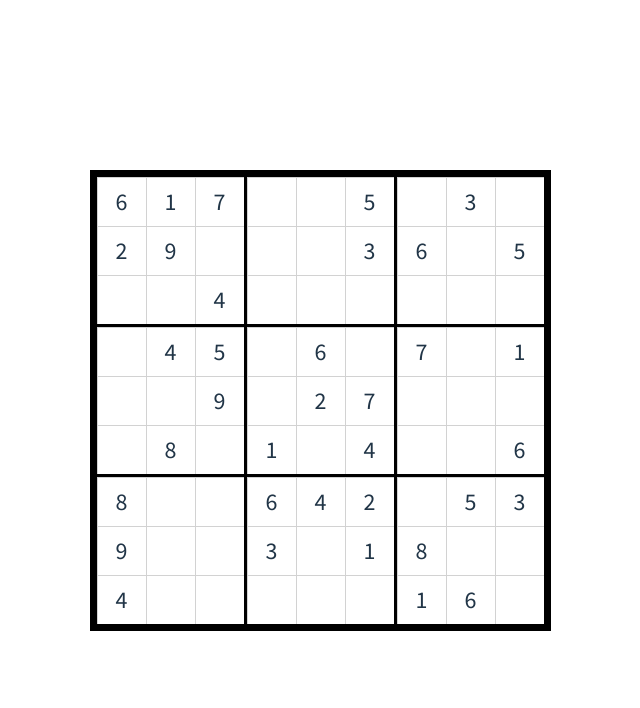
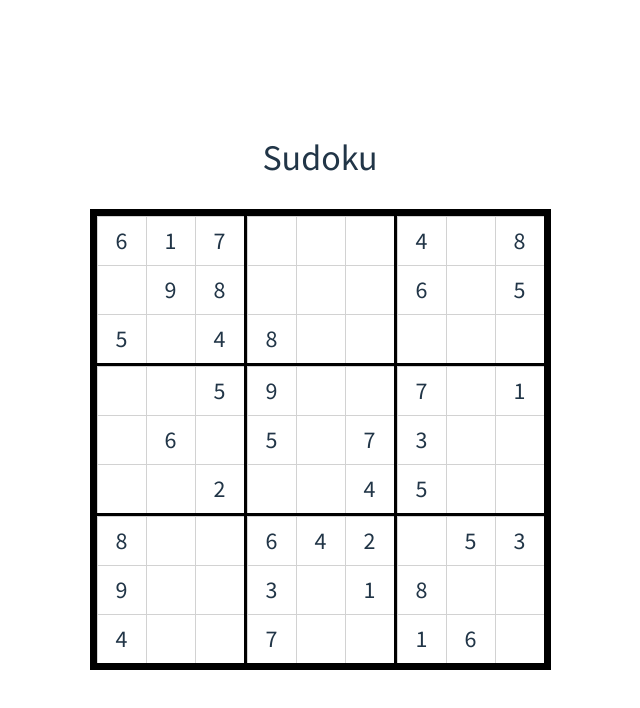
Before and after one commit to me-vaisakhr/sudoku, a React (Vite) app: page / in a window 1280 px wide. Shown: the top 708 px of the page, without its empty margins (320-960 px from the left). Built offline with nearby package versions, Linux system fonts and the light colour scheme; a web font is replaced by a local one.

Commit message:
added sudoku gameplay and bugfixes

```diff
--- a/src/App.css
+++ b/src/App.css
@@ -2,7 +2,6 @@
   max-width: 1280px;
   margin: 0 auto;
   padding: 0;
-  text-align: center;
 }
 
 * {
@@ -12,3 +11,32 @@
   font-family: 'Montserrat', sans-serif;
   font-family: 'Source Sans Pro', sans-serif;
 }
+
+.App {
+  width: 100%;
+  display: flex;
+  flex-direction: column;
+  justify-content: center;
+  align-items: center;
+  gap: 24px;
+}
+
+.title {
+  font-size: 36px;
+  font-weight: bold;
+}
+
+button,
+button:focus,
+button:hover {
+  border-color: black !important;
+  margin: 0 16px;
+}
+
+@media (prefers-color-scheme: dark) {
+  button,
+  button:focus,
+  button:hover {
+    border-color: white !important;
+  }
+}
--- a/src/App.tsx
+++ b/src/App.tsx
@@ -1,18 +1,68 @@
-import { useEffect } from "react";
+import { useEffect, useState } from "react";
 import "./App.css";
 import useSudoku from "./hooks/useSudoku";
 import Sudoku from "./components/Sudoku";
+import { flattenDeep, isEqual } from "lodash";
 
 function App() {
-  const { board, generateSudoku } = useSudoku();
+  const { board, solution, generateSudoku } = useSudoku();
+
+  const [userSolution, setSolution] = useState<number[][]>([]);
+  const [enableCheckOption, setCheckOption] = useState<boolean>(false);
+  const [hasErrors, setHasErrorStatus] = useState<boolean>(false);
+  const [isCorrectSolution, setCorrectSolutionStatus] =
+    useState<boolean>(false);
 
   useEffect(() => {
+    setCheckOption(false);
+    setCorrectSolutionStatus(false);
+    setHasErrorStatus(false);
     generateSudoku();
   }, []);
 
+  const handleSudokuComplete = (currentBoard: number[][]) => {
+    setSolution(currentBoard);
+    setCheckOption(true);
+  };
+
+  const handleVerify = () => {
+    if (!userSolution.length) return;
+    const isCorrectSoluton = isEqual(
+      flattenDeep([...solution]),
+      flattenDeep([...userSolution])
+    );
+
+    if (!isCorrectSoluton) setHasErrorStatus(true);
+    else setCorrectSolutionStatus(true);
+  };
+  const handleRetry = () => {
+    setCheckOption(false);
+    setCorrectSolutionStatus(false);
+    setHasErrorStatus(false);
+    generateSudoku();
+  };
+
+
   return (
     <main className="App">
-      <Sudoku board={board} />
+      <h2 className="title">Sudoku</h2>
+      <Sudoku
+        board={board}
+        solution={solution}
+        showErrors={hasErrors}
+        onSudokuBoardCompleted={handleSudokuComplete}
+      />
+      {enableCheckOption && !hasErrors && !isCorrectSolution && (
+        <button onClick={handleVerify}>Verify your solution?</button>
+      )}
+
+      {isCorrectSolution && (
+        <button onClick={handleRetry}>🎉 Yay!! Correct Solution. Try again?</button>
+      )}
+
+      {hasErrors && (
+        <button onClick={handleRetry}>😔 Oops!!! Incorrect Solution! Try with another board?</button>
+      )}
     </main>
   );
 }
--- a/src/components/Grid/index.css
+++ b/src/components/BoardItem/index.css
@@ -35,6 +35,12 @@
     font-size: 24px;
 }
 
+.error {
+    background-color: #ff0000ab;
+    color: white;
+    border-color: #ff0000ab !important;
+}
+
 @media only screen and (max-width: 900px) {
     .grid-item {
         width: 10px;
--- a/src/components/Grid/index.tsx
+++ b/src/components/BoardItem/index.tsx
@@ -5,16 +5,16 @@ import React, {
   PropsWithChildren,
   useState,
 } from "react";
-import { BoardItem } from "../../model/sudoku";
+import { BoardItem as BoardProps } from "../../model/sudoku";
 import "./index.css";
 
-interface GridProps extends BoardItem {
+interface BoardItemProps extends BoardProps {
   row: number;
   column: number;
   onEdit?: (value: number, row: number, column: number) => void;
 }
 
-const Grid: FC<PropsWithChildren<GridProps>> = ({
+const BoardItem: FC<PropsWithChildren<BoardItemProps>> = ({
   row,
   column,
   value,
@@ -23,8 +23,10 @@ const Grid: FC<PropsWithChildren<GridProps>> = ({
   onEdit,
 }) => {
   const [editEnabled, setEditable] = useState<boolean>(false);
-  const [editedValue, setEditedValue] = useState<number>(-1);
+  const [editedValue, setEditedValue] = useState<number>(0);
+
   const handleEditField = () => {
+    if (isError) return;
     if (!isEditable) return;
     setEditable(true);
   };
@@ -33,13 +35,13 @@ const Grid: FC<PropsWithChildren<GridProps>> = ({
     setEditable(false);
   };
 
-  const handleBlur = () => {
+  const handleOutOfFocus = () => {
     if (!isEditable) return;
-    if (editedValue === -1) return;
+    const newValue = editedValue === 0 ? value : editedValue;
+    handleRemoveEdit();
+    setEditedValue(0);
 
-    handleRemoveEdit();
-    onEdit?.(editedValue, row, column);
-    setEditedValue(-1);
+    onEdit?.(newValue, row, column);
   };
 
   const handleEditValueChange = (e: ChangeEvent<HTMLInputElement>) => {
@@ -51,7 +53,7 @@ const Grid: FC<PropsWithChildren<GridProps>> = ({
     <div
       className={`grid-item ${isEditable && !editEnabled && "editable"} ${
         editEnabled && "editable-enabled"
-      }`}
+      } ${isError && "error"}`}
       onClick={handleEditField}
     >
       {editEnabled ? (
@@ -60,8 +62,13 @@ const Grid: FC<PropsWithChildren<GridProps>> = ({
           type="number"
           maxLength={1}
           onChange={handleEditValueChange}
-          onBlur={handleBlur}
-          pattern="[0-9]"
+          onBlur={handleOutOfFocus}
+          onKeyDown={(e) => {
+            if (e.key === "Enter") {
+              handleOutOfFocus();
+            }
+          }}
+          pattern="[1-9]"
           className="text-box"
         />
       ) : (
@@ -71,4 +78,4 @@ const Grid: FC<PropsWithChildren<GridProps>> = ({
   );
 };
 
-export default memo(Grid);
+export default memo(BoardItem);
--- a/src/components/Sudoku/index.tsx
+++ b/src/components/Sudoku/index.tsx
@@ -1,35 +1,102 @@
+import { flattenDeep } from "lodash";
 import React, { FC, useEffect, useState } from "react";
-import { BoardItem } from "../../model/sudoku";
-import Grid from "../Grid";
+import { BoardItem as BoardItemProps } from "../../model/sudoku";
+import BoardItem from "../BoardItem";
 import "./sudoku.css";
 
 interface SudokuProps {
   board: number[][];
+  solution: number[][];
+  showErrors?: boolean;
+  onSudokuBoardCompleted?: (currentBoard: number[][]) => void;
 }
 
-const Sudoku: FC<SudokuProps> = ({ board }) => {
-  const [normalizedBoard, setNormalizedBoard] = useState<BoardItem[][]>([]);
+const Sudoku: FC<SudokuProps> = ({
+  board,
+  solution,
+  showErrors,
+  onSudokuBoardCompleted,
+}) => {
+  const [normalizedBoard, setNormalizedBoard] = useState<BoardItemProps[][]>(
+    []
+  );
+
+  const getNormalizedBoard = (
+    withError?: boolean
+  ): BoardItemProps[][] | undefined => {
+    if (
+      withError &&
+      (!showErrors || !normalizedBoard.length || !solution.length)
+    )
+      return;
+
+    return board.map((rows, rIndex) => {
+      return rows.map((item, cIndex) => {
+        return {
+          value:
+            showErrors && withError
+              ? normalizedBoard[rIndex][cIndex].value
+              : item,
+          isEditable: item === 0,
+          isError:
+            showErrors &&
+            withError &&
+            solution[rIndex][cIndex] !== normalizedBoard[rIndex][cIndex].value
+              ? true
+              : false,
+        };
+      });
+    });
+  };
 
   useEffect(() => {
     if (!board || !board.length) return;
 
-    setNormalizedBoard(
-      board.map((rows, rowIndex) => {
-        return rows.map((item, colIndex) => {
-          return {
-            value: item,
-            isEditable: item === 0,
-          };
-        });
-      })
-    );
+    const normalized = getNormalizedBoard(false);
+    if (!normalized) return;
+    setNormalizedBoard(normalized);
   }, [board]);
+
+  useEffect(() => {
+    if (!showErrors) return;
+    const normalizedWithError = getNormalizedBoard(true);
+    if (!normalizedWithError) return;
+    setNormalizedBoard(normalizedWithError);
+  }, [showErrors]);
 
   const handleUpdateBoard = (value: number, row: number, column: number) => {
     let currentBoard = [...normalizedBoard];
     currentBoard[row][column].value = value;
     setNormalizedBoard([...currentBoard]);
   };
+
+  const isCompleted = flattenDeep(normalizedBoard).every(
+    (element: BoardItemProps) => element.value !== 0
+  );
+
+  const getDenormalizeBoard = (): number[][] => {
+    let deNormalizedBoard: number[][] = [];
+
+    for (let i = 0; i < normalizedBoard.length; i++) {
+      deNormalizedBoard[i] = [];
+      for (let j = 0; j < normalizedBoard.length; j++) {
+        deNormalizedBoard[i][j] = 0;
+      }
+    }
+
+    for (let i = 0; i < normalizedBoard.length; i++)
+      for (let j = 0; j < normalizedBoard.length; j++) {
+        deNormalizedBoard[i][j] = normalizedBoard[i][j].value;
+      }
+
+    return deNormalizedBoard;
+  };
+
+  useEffect(() => {
+    if (!isCompleted) return;
+
+    onSudokuBoardCompleted?.(getDenormalizeBoard());
+  }, [isCompleted, normalizedBoard]);
 
   return (
     <table className="sudoku">
@@ -43,7 +110,7 @@ const Sudoku: FC<SudokuProps> = ({ board }) => {
                     className="sudoku-row-cols"
                     key={`grid-col-${rowIndex}-${colIndex}`}
                   >
-                    <Grid
+                    <BoardItem
                       value={col.value}
                       row={rowIndex}
                       column={colIndex}
--- a/src/hooks/useSudoku.tsx
+++ b/src/hooks/useSudoku.tsx
@@ -2,7 +2,7 @@ import React, { useState } from "react";
 import { Sudoku } from "../lib/Sudoku";
 import { DIFFICULTY } from "../model/sudoku";
 import { DIFFICULTY_MODES } from "../utils/constants";
-import { flattenDeep } from "lodash";
+import { cloneDeep, flattenDeep } from "lodash";
 
 const MAX_ROW = 9;
 const MAX_COL = 9;
@@ -23,16 +23,15 @@ const useSudoku = () => {
   const [board, setBoard] = useState<number[][]>([]);
 
   const generateSudoku = (mode: DIFFICULTY = "EASY") => {
+    setSolution(INITIAL_SUDOKU_GRID);
+    setBoard(INITIAL_SUDOKU_GRID);
     const sudoku = new Sudoku();
-    const sudokuSolution = sudoku.generate(INITIAL_SUDOKU_GRID);
-    setSolution(sudokuSolution);
-    setBoard(sudoku.generateBoard(sudokuSolution, DIFFICULTY_MODES[mode]));
-
-    console.info("SOLUTION => ", sudokuSolution);
-    console.info("BOARD => ", board);
+    const generatedSolution = sudoku.generate(INITIAL_SUDOKU_GRID);
+    setSolution(cloneDeep(generatedSolution));
+    setBoard(cloneDeep(sudoku.generateBoard(generatedSolution, DIFFICULTY_MODES[mode])));
   };
 
-  return { board, generateSudoku };
+  return { board, solution, generateSudoku };
 };
 
 export default useSudoku;
--- a/src/lib/Sudoku.ts
+++ b/src/lib/Sudoku.ts
@@ -100,11 +100,11 @@ export class Sudoku {
   ): number[][] {
     if (!solution.length) console.error("BAD SOLUTION RECEIVED!!!");
     let removeCount = difficulty;
-    let board = solution;
+    let board = [...solution];
     let list = Array(this.MAX_ROWS * this.MAX_COLS)
       .fill(0)
       .map((_, index) => index);
-    while (removeCount >= 0) {
+    while (removeCount > 0) {
       const randomIndex = this.getRandomNumberFromList(list);
       board[this.getCellRow(randomIndex)][this.getCellCol(randomIndex)] = 0;
       list.splice(list.indexOf(randomIndex), 1);
--- a/src/utils/constants.ts
+++ b/src/utils/constants.ts
@@ -1,5 +1,3 @@
-import { DIFFICULTY } from "../model/sudoku";
-
 export const DIFFICULTY_MODES = {
   EASY: 44,
   MEDIUM: 51,
```
